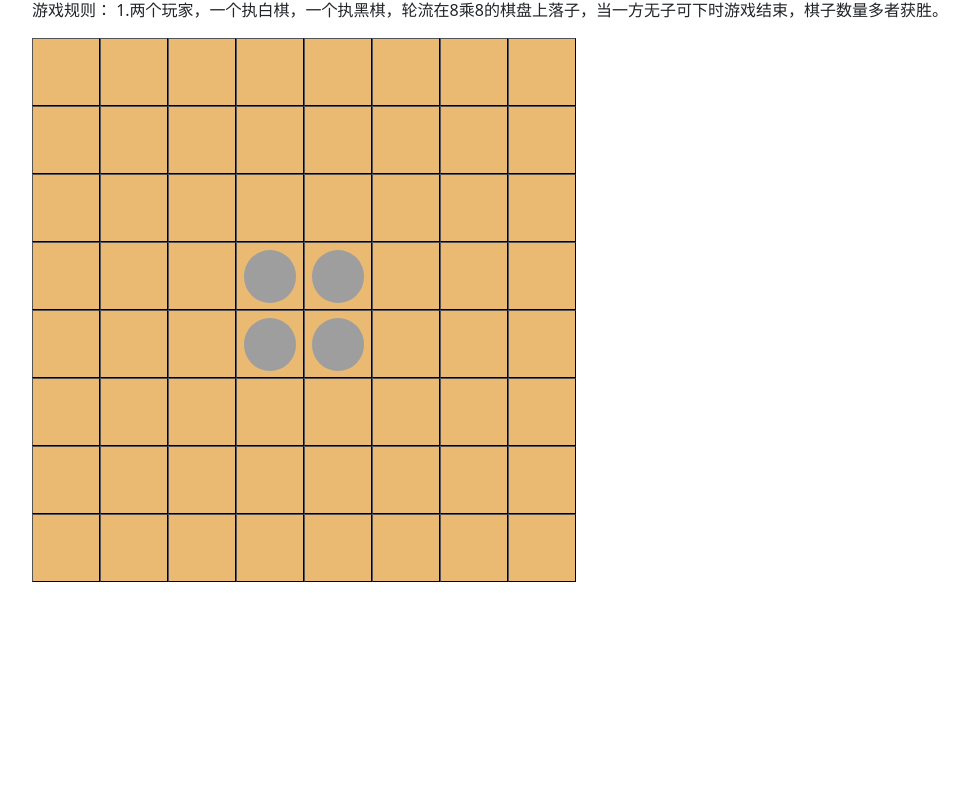
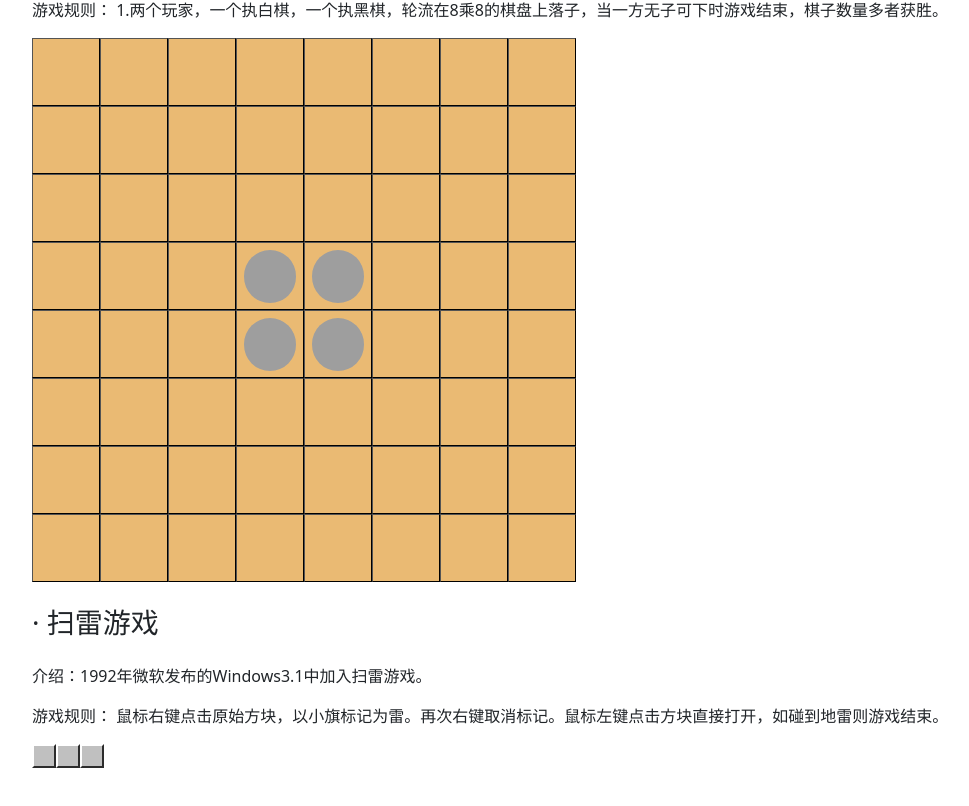
Before and after one commit to dontNee/study, a Next.js app: page /practice in a window 1280 px wide. Shown: the part 464-1270 px from the top of the page, without its empty margins (50-1019 px from the left). Before the commit the page ends 1146 px from the top, so only its background shows below. Built offline with nearby package versions, Linux system fonts and the light colour scheme; grey boxes are pictures that could not be loaded.

Commit message:
首页加载

```diff
--- a/next.config.js
+++ b/next.config.js
@@ -1,7 +1,7 @@
 /** @type {import('next').NextConfig} */
 const nextConfig = {
   reactStrictMode: true,
-  basePath: "/study"
+  basePath: "/study",
 }
 
 module.exports = nextConfig
--- a/src/components/practice/game/Minesweeper.tsx
+++ b/src/components/practice/game/Minesweeper.tsx
@@ -1,4 +1,6 @@
 import Section from "@/components/section";
+import styles from "@/styles/minesweeper.module.scss";
+import { useState } from "react";
 // 扫雷
 export default function Minesweeper() {
     // 游戏标题
@@ -20,8 +22,33 @@ export default function Minesweeper() {
     );
 }
 
+// 扫雷游戏
 function MinesweeperGame() {
+
     return (
-        <></>
+        <>
+            <Square></Square>
+            <Square></Square>
+            <Square></Square>
+        </>
     );
 }
+
+// 棋子组件
+function Square() {
+    // 初始化为盲盒状态, 即closed
+    const [openState, setOpenState] = useState(false);
+
+    // 处理按钮的点击
+    function handleBtnClick() {
+        // 开启按钮
+        setOpenState(true);
+    }
+
+    return (
+        <button
+            className={`${styles.square} ${openState ? styles.opened : styles.closed}`}
+            onClick={handleBtnClick}
+        ></button>
+    );
+}
--- a/src/components/practice/game/Reversi.tsx
+++ b/src/components/practice/game/Reversi.tsx
@@ -56,8 +56,6 @@ function Board() {
             }
             resultList.push(rowResult);
         }
-        // 打印结果
-        console.debug("绘制棋盘：", resultList);
         // 返回棋盘
         return resultList;
     }, []);
--- a/src/pages/_document.tsx
+++ b/src/pages/_document.tsx
@@ -3,9 +3,7 @@ import { Html, Head, Main, NextScript } from 'next/document'
 export default function Document() {
   return (
     <Html lang="en">
-      <Head>
-        <title>学习站点</title>
-      </Head>
+      <Head/>
       <body>
         <Main />
         <NextScript />
--- a/src/pages/practice/index.tsx
+++ b/src/pages/practice/index.tsx
@@ -1,5 +1,6 @@
 import TicTacToe from "@/components/practice/game/Tic-Tac-Toe";
 import Reversi from "@/components/practice/game/Reversi";
+import Minesweeper from "@/components/practice/game/Minesweeper";
 
 export default function Practice() {
 
@@ -7,6 +8,7 @@ export default function Practice() {
         <div className="container" style={{marginBottom: "100px"}}>
         <TicTacToe />
         <Reversi />
+        <Minesweeper />
         </div>
     );
 }
--- /dev/null
+++ b/src/styles/minesweeper.module.scss
@@ -0,0 +1,17 @@
+.square {
+    width: 24px;
+    height: 24px;
+
+    &.closed {
+        background-color: #c0c0c0;
+        border-top-color: #fff;
+        border-left-color: #fff;
+        border-right-color: #808080;
+        border-bottom-color: #808080;
+    }
+
+    &.opened {
+        background-color: #bebebe;
+        border: 2px solid #828282;
+    }
+}
```
Also changed, not shown: src/pages/404.tsx (added, +32 -0 lines).
